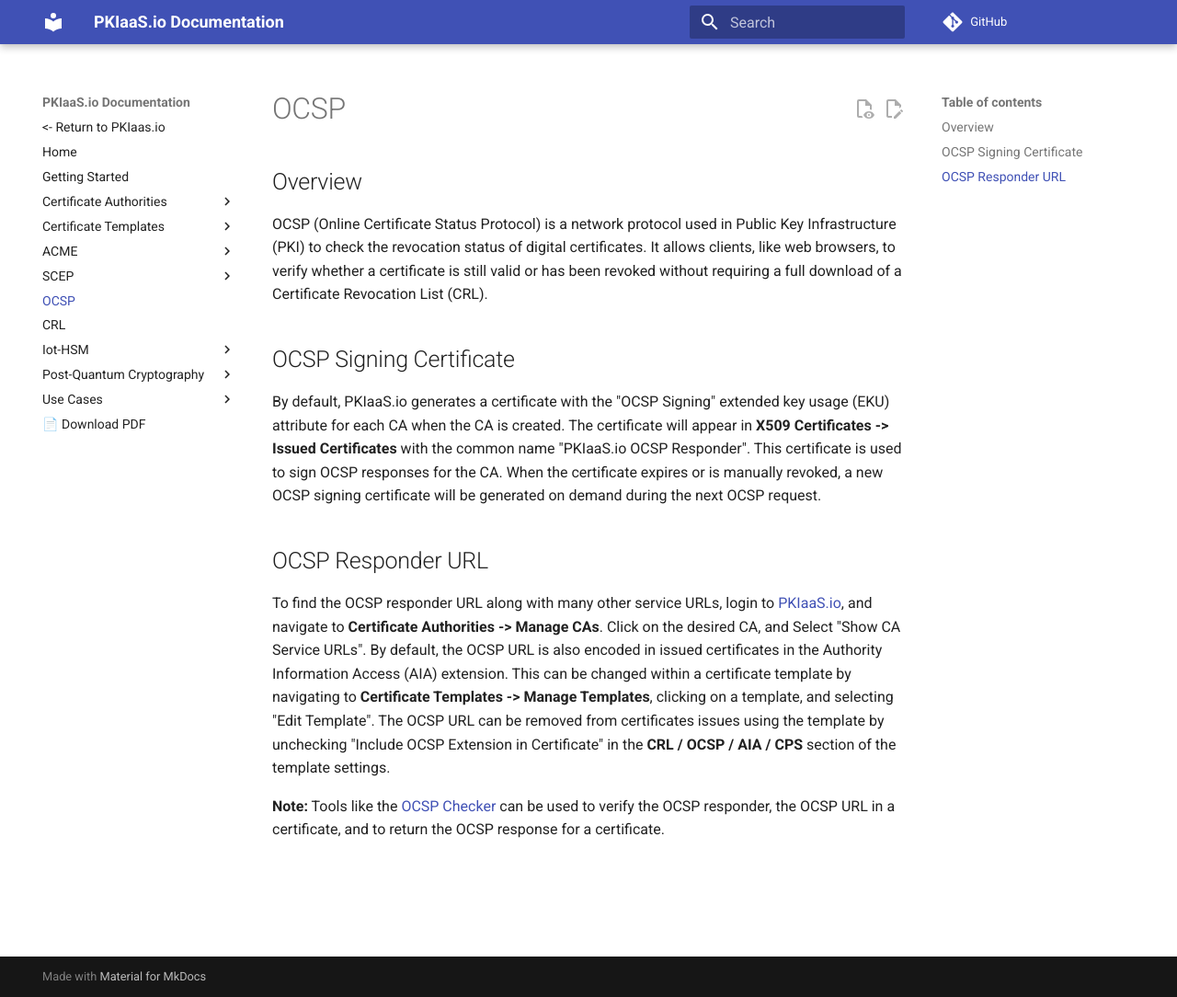
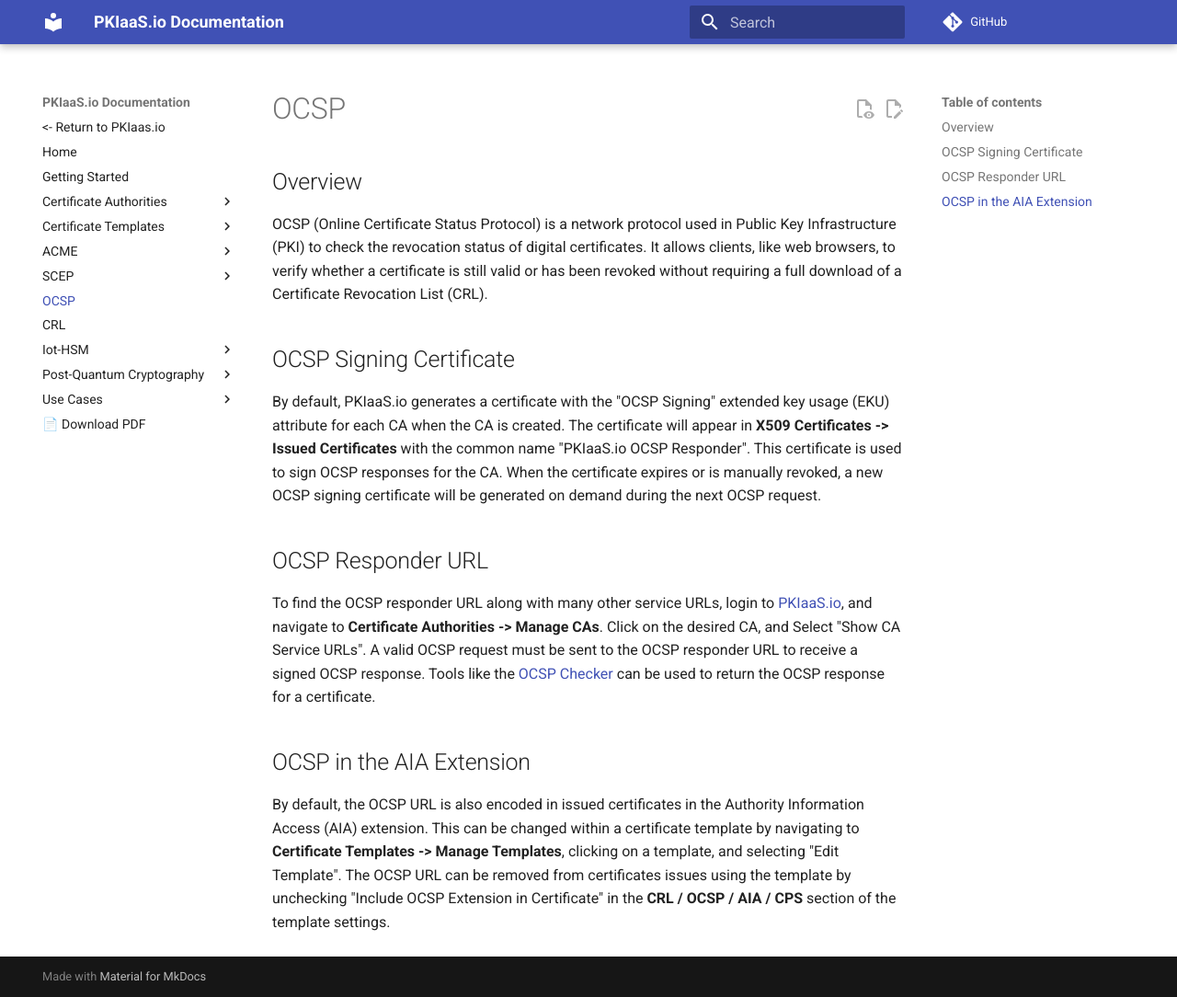
Before and after one commit to lspiehler/pkiaas-docs, an MkDocs documentation site: the page built from docs/ocsp.md, in a window 1280 px wide and 1084 px high. Shown: the whole window at 92% size. Built offline with MkDocs 1.6.1 and Material for MkDocs 9.7.7, drawn with Linux system fonts in a browser that asks for light colours; comment, search, counter and statistics services are not loaded.

Commit message:
Updated CRL and ocsp documentation

```diff
--- a/docs/ocsp.md
+++ b/docs/ocsp.md
@@ -5,6 +5,7 @@
 By default, PKIaaS.io generates a certificate with the "OCSP Signing" extended key usage (EKU) attribute for each CA when the CA is created. The certificate will appear in **X509 Certificates -> Issued Certificates** with the common name "PKIaaS.io OCSP Responder". This certificate is used to sign OCSP responses for the CA. When the certificate expires or is manually revoked, a new OCSP signing certificate will be generated on demand during the next OCSP request.
 
 ## OCSP Responder URL
-To find the OCSP responder URL along with many other service URLs, login to [PKIaaS.io](https://pkiaas.io/auth/login), and navigate to **Certificate Authorities -> Manage CAs**. Click on the desired CA, and Select "Show CA Service URLs". By default, the OCSP URL is also encoded in issued certificates in the Authority Information Access (AIA) extension. This can be changed within a certificate template by navigating to **Certificate Templates -> Manage Templates**, clicking on a template, and selecting "Edit Template". The OCSP URL can be removed from certificates issues using the template by unchecking "Include OCSP Extension in Certificate" in the **CRL / OCSP / AIA / CPS** section of the template settings.
+To find the OCSP responder URL along with many other service URLs, login to [PKIaaS.io](https://pkiaas.io/auth/login), and navigate to **Certificate Authorities -> Manage CAs**. Click on the desired CA, and Select "Show CA Service URLs". A valid OCSP request must be sent to the OCSP responder URL to receive a signed OCSP response. Tools like the [OCSP Checker](https://certificatetools.com/ocsp-checker) can be used to return the OCSP response for a certificate.
 
-**Note:** Tools like the [OCSP Checker](https://certificatetools.com/ocsp-checker) can be used to verify the OCSP responder, the OCSP URL in a certificate, and to return the OCSP response for a certificate.
+## OCSP in the AIA Extension
+By default, the OCSP URL is also encoded in issued certificates in the Authority Information Access (AIA) extension. This can be changed within a certificate template by navigating to **Certificate Templates -> Manage Templates**, clicking on a template, and selecting "Edit Template". The OCSP URL can be removed from certificates issues using the template by unchecking "Include OCSP Extension in Certificate" in the **CRL / OCSP / AIA / CPS** section of the template settings.
```
Also changed, not shown: docs/crl.md (+4 -1 lines).
